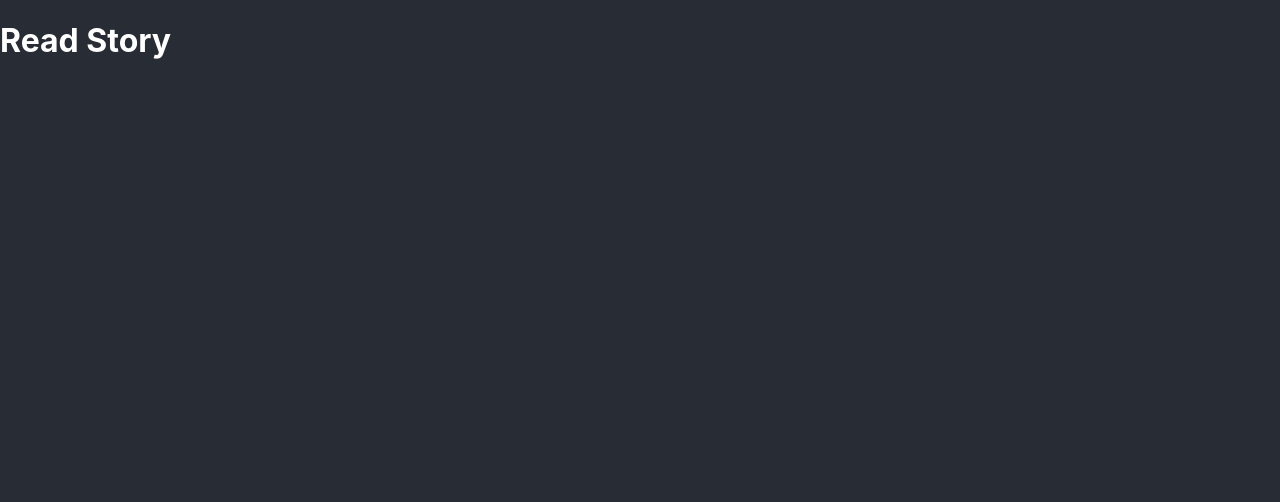
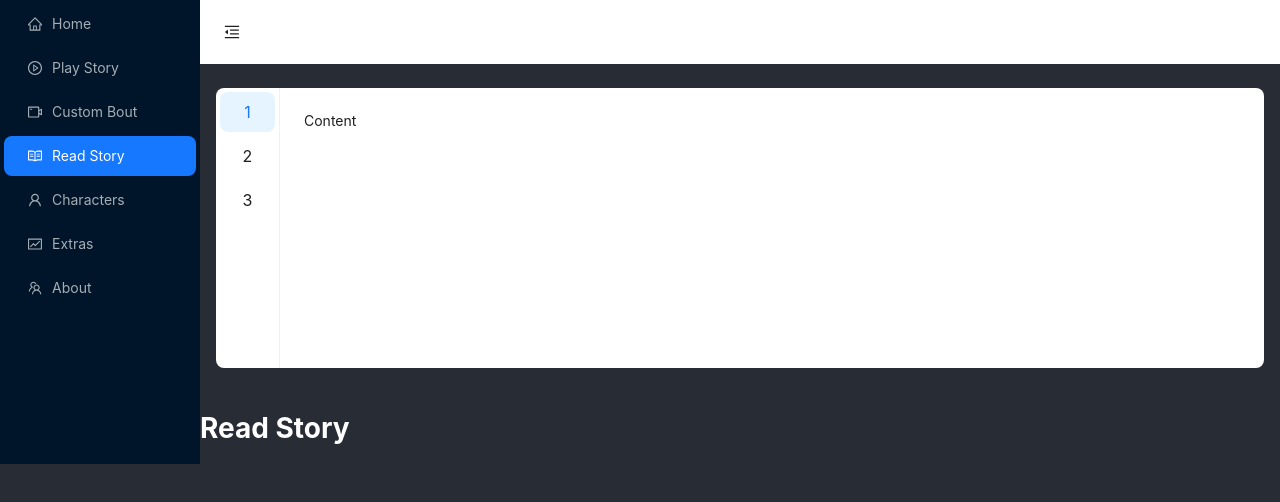
Before and after one commit to domingosjuliopinto/djp-fiction-1, a React (Create React App) app: page /readstory in a window 1280 px wide. Shown: the top 502 px of the page. Built offline with nearby package versions, Linux system fonts and the light colour scheme.

Commit message:
Store Version 0.3.1

```diff
--- a/package.json
+++ b/package.json
@@ -1,12 +1,13 @@
 {
   "name": "djp-fiction-1",
-  "version": "0.3.0",
+  "version": "0.3.1",
   "homepage": "https://domingosjuliopinto.github.io/djp-fiction-1/",
   "private": true,
   "dependencies": {
     "@testing-library/jest-dom": "^5.17.0",
     "@testing-library/react": "^13.4.0",
     "@testing-library/user-event": "^13.5.0",
+    "antd": "^5.16.5",
     "bootstrap": "^5.3.3",
     "react": "^18.2.0",
     "react-bootstrap": "^2.10.2",
--- a/src/App.js
+++ b/src/App.js
@@ -2,9 +2,13 @@ import { BrowserRouter, Routes, Route } from "react-router-dom";
 
 // Main Pages
 import Home from "./components/home/Home";
+import Body from "./components/body/Body";
+import Playstory from "./components/play_story/Playstory";
+import Custombout from "./components/custom_bout/Custombout";
 import Readstory from "./components/read_story/Readstory";
-
-import Test from "./components/Test";
+import Characters from "./components/characters/Characters";
+import Extras from "./components/extras/Extras";
+import About from "./components/about/About";
 
 function App() {
   return (
@@ -14,11 +18,18 @@ function App() {
             {/* Home Page */}
             <Route path="/" element={<Home />}/>
             <Route path="/djp-fiction-1" element={<Home />} />
-            <Route path="/readstory" element={<Readstory />}/>
-
-            <Route path="/test" element={<Test />}/>
-            <Route path="/test1" element={<Test />}/>
-            <Route path="/test2" element={<Test />}/>
+            {/* Play Story Page */}
+            <Route path="/playstory" element={<Playstory />} />
+            {/* Custom Bout Page */}
+            <Route path="/custom-bout" element={<Custombout />} />
+            {/* Read Story Page */}
+            <Route path="/readstory" element={<Body skey='4' content={<Readstory/>}/>}/>
+            {/* Characters Page */}
+            <Route path="/characters" element={<Characters />} />
+            {/* Extras Page */}
+            <Route path="/extras" element={<Extras />} />
+            {/* About Page */}
+            <Route path="/about" element={<About />} />
         </Routes>
       </BrowserRouter>
     </div>
--- a/src/components/Test.js
+++ /dev/null
@@ -1,9 +0,0 @@
-function Test(){
-    return(
-        <div>
-            <h1>Test</h1>
-        </div>
-    )
-}
-
-export default Test
--- /dev/null
+++ b/src/components/about/About.js
@@ -0,0 +1,9 @@
+function About(){
+    return(
+        <div>
+            <h1>About</h1>
+        </div>
+    )
+}
+
+export default About
--- /dev/null
+++ b/src/components/body/Body.js
@@ -0,0 +1,89 @@
+import { useState } from 'react';
+import { Link } from 'react-router-dom';
+import {
+  MenuFoldOutlined,
+  MenuUnfoldOutlined,
+  HomeOutlined,
+  PlayCircleOutlined,
+  VideoCameraOutlined,
+  ReadOutlined,
+  UserOutlined,
+  FundOutlined,
+  TeamOutlined
+
+} from '@ant-design/icons';
+import { Button, Layout, Menu, theme } from 'antd';
+const { Header, Sider } = Layout;
+
+function Body(props){
+  const [collapsed, setCollapsed] = useState(false);
+  const {
+    token: { colorBgContainer },
+  } = theme.useToken();
+
+  return (
+    <Layout style={{background:"none"}}>
+        <Sider trigger={null} collapsible collapsed={collapsed}>
+            <div className="demo-logo-vertical" />
+            <Menu theme="dark" defaultSelectedKeys={[props.skey]} mode="inline">
+              <Menu.Item key="1">
+                <HomeOutlined />
+                <span>Home</span>
+                <Link to="/" />
+              </Menu.Item>
+              <Menu.Item key="2">
+                <PlayCircleOutlined />
+                <span>Play Story</span>
+                <Link to="/playstory" />
+              </Menu.Item>
+              <Menu.Item key="3">
+                <VideoCameraOutlined/>
+                <span>Custom Bout</span>
+                <Link to="/custom-bout" />
+              </Menu.Item>
+              <Menu.Item key="4">
+                <ReadOutlined />
+                <span>Read Story</span>
+                <Link to="/readstory" />
+              </Menu.Item>
+              <Menu.Item key="5">
+                <UserOutlined/>
+                <span>Characters</span>
+                <Link to="/characters" />
+              </Menu.Item>
+              <Menu.Item key="6">
+                <FundOutlined />
+                <span>Extras</span>
+                <Link to="/extras" />
+              </Menu.Item>
+              <Menu.Item key="7">
+                <TeamOutlined />
+                <span>About</span>
+                <Link to="/about" />
+              </Menu.Item>
+            </Menu>
+        </Sider>
+        <Layout style={{background:"none"}}>
+            <Header
+            style={{
+                padding: 0,
+                background: colorBgContainer,
+            }}
+            >
+            <Button
+                type="text"
+                icon={collapsed ? <MenuUnfoldOutlined /> : <MenuFoldOutlined />}
+                onClick={() => setCollapsed(!collapsed)}
+                style={{
+                    fontSize: '16px',
+                    width: 64,
+                    height: 64,
+                }}
+            />
+            </Header>
+            {props.content}
+        </Layout>
+    </Layout>
+  );
+};
+export default Body;
--- /dev/null
+++ b/src/components/characters/Characters.js
@@ -0,0 +1,9 @@
+function Characters(){
+    return(
+        <div>
+            <h1>Characters</h1>
+        </div>
+    )
+}
+
+export default Characters
--- /dev/null
+++ b/src/components/custom_bout/Custombout.js
@@ -0,0 +1,9 @@
+function Custombout(){
+    return(
+        <div>
+            <h1>Custom Bout</h1>
+        </div>
+    )
+}
+
+export default Custombout
--- /dev/null
+++ b/src/components/extras/Extras.js
@@ -0,0 +1,9 @@
+function Extras(){
+    return(
+        <div>
+            <h1>Extras</h1>
+        </div>
+    )
+}
+
+export default Extras
--- a/src/components/home/Home.js
+++ b/src/components/home/Home.js
@@ -18,18 +18,26 @@ function Home() {
           <br></br>
           <Row>
             <Col>
-              <HomeButton to="/readstory" text="Read Story"/>
+              <HomeButton to="/playstory" text="Play Story"/>
             </Col>
             <Col>
-              <HomeButton to="/test" text="Characters"/>
+              <HomeButton to="/custom-bout" text="Custom Bout"/>
             </Col>
           </Row>
           <Row>
             <Col>
-              <HomeButton to="/test1" text="Extras"/>
+              <HomeButton to="/readstory" text="Read Story"/>
             </Col>
             <Col>
-              <HomeButton to="/test2" text="About"/>
+              <HomeButton to="/characters" text="Characters"/>
+            </Col>
+          </Row>
+          <Row>
+            <Col>
+              <HomeButton to="/extras" text="Extras"/>
+            </Col>
+            <Col>
+              <HomeButton to="/about" text="About"/>
             </Col>
           </Row>
         </Container>
--- /dev/null
+++ b/src/components/play_story/Playstory.js
@@ -0,0 +1,9 @@
+function Playstory(){
+    return(
+        <div>
+            <h1>Play Story</h1>
+        </div>
+    )
+}
+
+export default Playstory
--- a/src/components/read_story/Readstory.js
+++ b/src/components/read_story/Readstory.js
@@ -1,6 +1,61 @@
+import { Layout, theme, Menu } from 'antd';
+const { Sider, Content } = Layout;
+
 function Readstory(){
+    const {
+        token: { colorBgContainer, borderRadiusLG },
+    } = theme.useToken();
+
     return(
         <div>
+            <Layout style={{background:"none"}}>
+                <Sider
+                    style={{
+                    background: "none",
+                    }}
+                    trigger={null} collapsible collapsed={true}
+                >
+                    <Menu
+                        mode="inline"
+                        defaultSelectedKeys={['1']}
+                        style={{
+                            minHeight: 280,
+                            margin: '24px 0px 24px 16px',
+                            borderTopLeftRadius: borderRadiusLG,
+                            borderBottomLeftRadius: borderRadiusLG,
+                        }}
+                        items={[
+                            {
+                            key: '1',
+                            label: '1',
+                            title:'nav 1'
+                            },
+                            {
+                            key: '2',
+                            label: '2',
+                            title:'nav 2'
+                            },
+                            {
+                            key: '3',
+                            label: '3',
+                            title:'nav 3'
+                            },
+                        ]}
+                    />
+                </Sider>
+                <Content
+                    style={{
+                        margin: '24px 16px 24px 0px',
+                        padding: 24,
+                        minHeight: 280,
+                        background: colorBgContainer,
+                        borderTopRightRadius: borderRadiusLG,
+                        borderBottomRightRadius: borderRadiusLG,
+                    }}
+                >
+                        Content
+                </Content>
+            </Layout>
             <h1>Read Story</h1>
         </div>
     )
```
Also changed, not shown: 1 other file (tests, documents, lock files or other folders).
